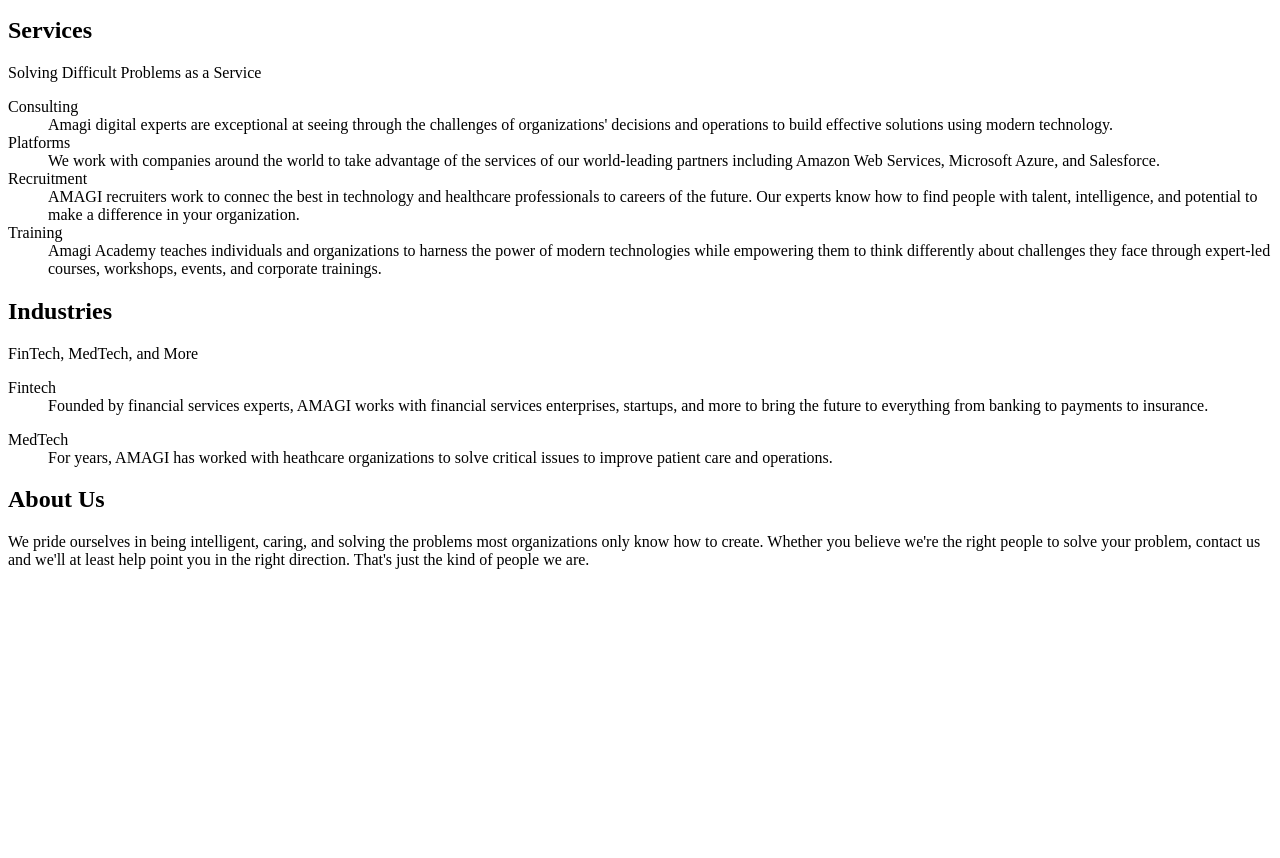
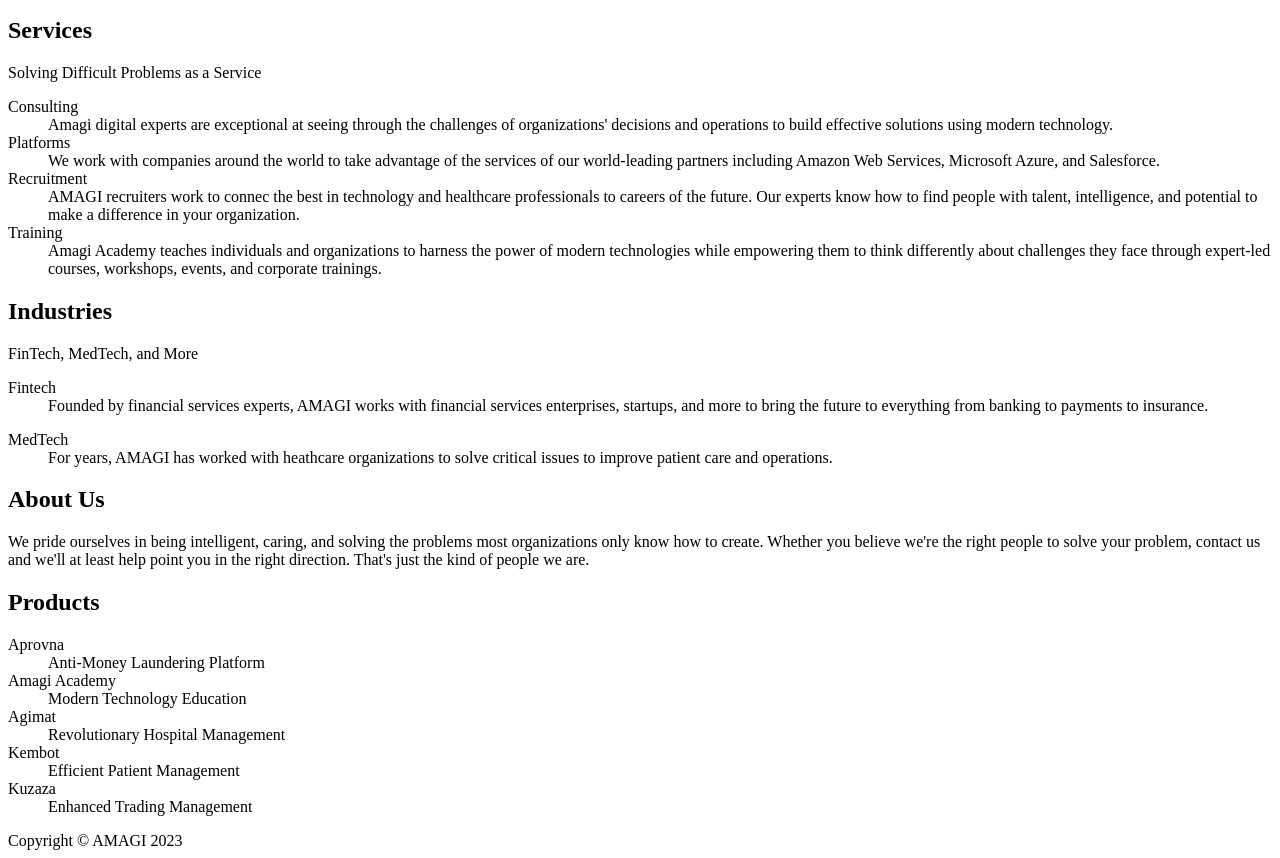
Before and after one commit to Acid-Free/amagi-webpage, a plain HTML site: page index.html in a window 1280 px wide. Shown: the part 145-1003 px from the top of the page. Before the commit the page ends 800 px from the top, so only its background shows below. Drawn offline with Linux system fonts and the light colour scheme.

Commit message:
Add products and footer

```diff
--- a/index.html
+++ b/index.html
@@ -51,6 +51,27 @@
 
   <h2>About Us</h2>
   <p>We pride ourselves in being intelligent, caring, and solving the problems most organizations only know how to create. Whether you believe we're the right people to solve your problem, contact us and we'll at least help point you in the right direction. That's just the kind of people we are.</p>
+
+  <h2>Products</h2>
+
+  <dl>
+    <dt>Aprovna</dt>
+    <dd>Anti-Money Laundering Platform</dd>
+
+    <dt>Amagi Academy</dt>
+    <dd>Modern Technology Education</dd>
+
+    <dt>Agimat</dt>
+    <dd>Revolutionary Hospital Management</dd>
+
+    <dt>Kembot</dt>
+    <dd>Efficient Patient Management</dd>
+
+    <dt>Kuzaza</dt>
+    <dd>Enhanced Trading Management</dd>
+  </dl>
+
+  <footer>Copyright © AMAGI 2023</footer>
 </body>
 
 </html>
```
